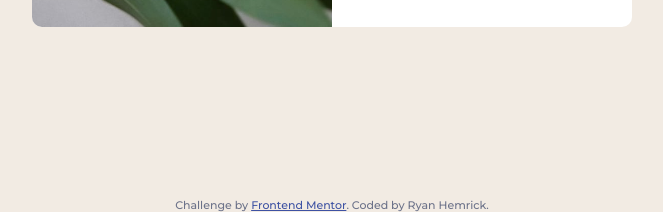
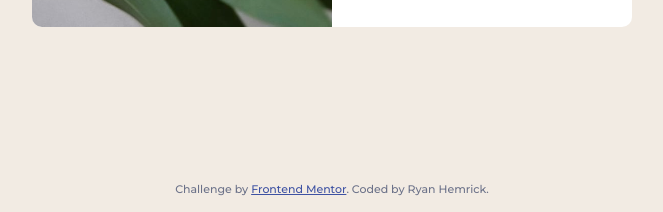
Before and after one commit to Ryan-Hemrick/product-preview-card-component-main, a plain HTML site: page index.html in a window 1280 px wide. Shown: the part 602-814 px from the top of the page, without its empty margins (308-971 px from the left). Drawn offline with Linux system fonts and the light colour scheme.

Commit message:
Added footer and added min-height to container

```diff
--- a/css/reset.css
+++ b/css/reset.css
@@ -27,8 +27,7 @@ html:focus-within {
 }
 
 /* Custom property from Kevin Powell */
-html,
-body {
+html {
   height: 100%;
 }
 
--- a/css/styles.css
+++ b/css/styles.css
@@ -11,6 +11,8 @@ body {
   /* Standard font-weight and color */
   font-weight: 500;
   color: hsl(228, 12%, 48%);
+
+  min-height: 100%;
 }
 
 img {
@@ -95,7 +97,7 @@ Flexbox // Layout Styles
   display: flex;
   justify-content: center;
   align-items: center;
-  height: 100vh;
+  min-height: 100vh;
 }
 
 .product {
@@ -179,5 +181,19 @@ Media Queries
 /*########################
 Attribution Styles
 ##########################*/
-.attribution { font-size: 11px; text-align: center; }
-.attribution a { color: hsl(228, 45%, 44%); }
+footer {
+  position: absolute;
+  width: 100%;
+  bottom: 2px;
+  left: 50%;
+  -webkit-transform: translateX(-50%);
+  -ms-transform: translateX(-50%);
+  transform: translateX(-50%);
+  font-size: 11px;
+  text-align: center;
+  color: var(--clr-white);
+  z-index: -1;
+}
+footer .attribution a {
+  color: hsl(228, 45%, 44%);
+}
--- a/index.html
+++ b/index.html
@@ -36,9 +36,8 @@
 
   </main>
 
-  <div class="attribution">
-    Challenge by <a href="https://www.frontendmentor.io?ref=challenge" target="_blank">Frontend Mentor</a>.
-    Coded by Ryan Hemrick.
-  </div>
+  <footer>
+    <div class="attribution">Challenge by <a href="https://www.frontendmentor.io?ref=challenge" target="_blank">Frontend Mentor</a>. Coded by Ryan Hemrick.</div>
+  </footer>
 </body>
 </html>
```
